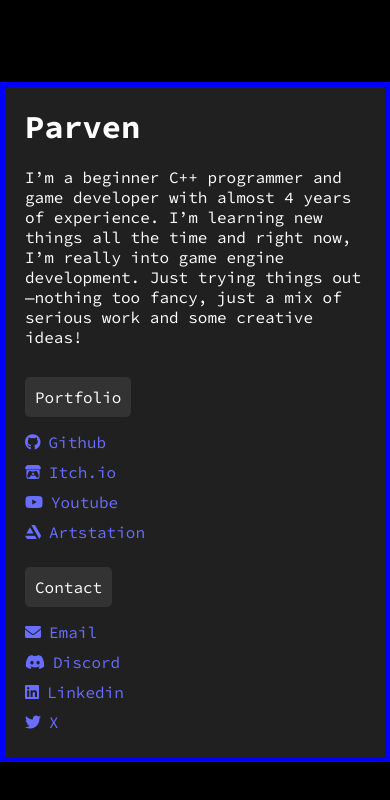
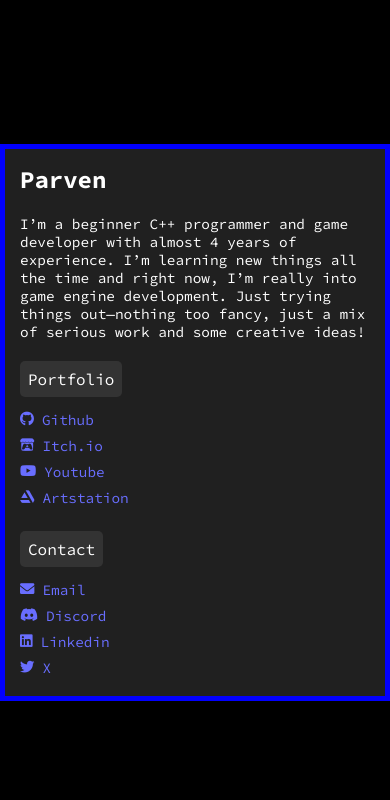
Before and after one commit to Parven05/Portfolio, a plain HTML site: page index.html in a window 390 px wide. Drawn offline with Linux system fonts and the light colour scheme.

Commit message:
added mobile responsive

```diff
--- a/index.html
+++ b/index.html
@@ -74,13 +74,33 @@
                 gap: 40px; /* Increase space between columns */
             }
         }
-
         /* Keyframes for border color animation */
         @keyframes border-color-change {
             0% { border-color: red; }
             33% { border-color: green; }
             66% { border-color: blue; }
             100% { border-color: red; }
+        }
+        /* Mobile-specific adjustments */
+        @media (max-width: 480px) {
+            .card {
+                padding: 15px; /* Reduce padding for smaller screens */
+                width: 90%; /* Full width on small screens */
+            }
+            h1 {
+                font-size: 1.5rem; /* Smaller font size for mobile screens */
+            }
+            p {
+                font-size: 0.9rem; /* Smaller font size for mobile screens */
+                margin-bottom: 20px; /* Reduce space below paragraph */
+            }
+            .section-title {
+                padding: 8px; /* Reduce padding for section titles on mobile */
+            }
+            .links a, .extra-links a {
+                font-size: 0.9rem; /* Smaller font size for links on mobile */
+                margin: 4px 0; /* Reduce margin for links on mobile */
+            }
         }
     </style>
     <!-- Font Awesome CDN -->
@@ -90,7 +110,8 @@
 <body>
     <div class="card">
         <div class="content">
-            <h1>Parven</h1>I’m a beginner C++ programmer and game developer with almost 4 years of experience. I’m learning new things all the time and right now, I’m really into game engine development. Just trying things out—nothing too fancy, just a mix of serious work and some creative ideas!</p>
+            <h1>Parven</h1>
+            <p>I’m a beginner C++ programmer and game developer with almost 4 years of experience. I’m learning new things all the time and right now, I’m really into game engine development. Just trying things out—nothing too fancy, just a mix of serious work and some creative ideas!</p>
             <div class="container">
                 <div class="links">
                     <div class="section-title">Portfolio</div>
```
